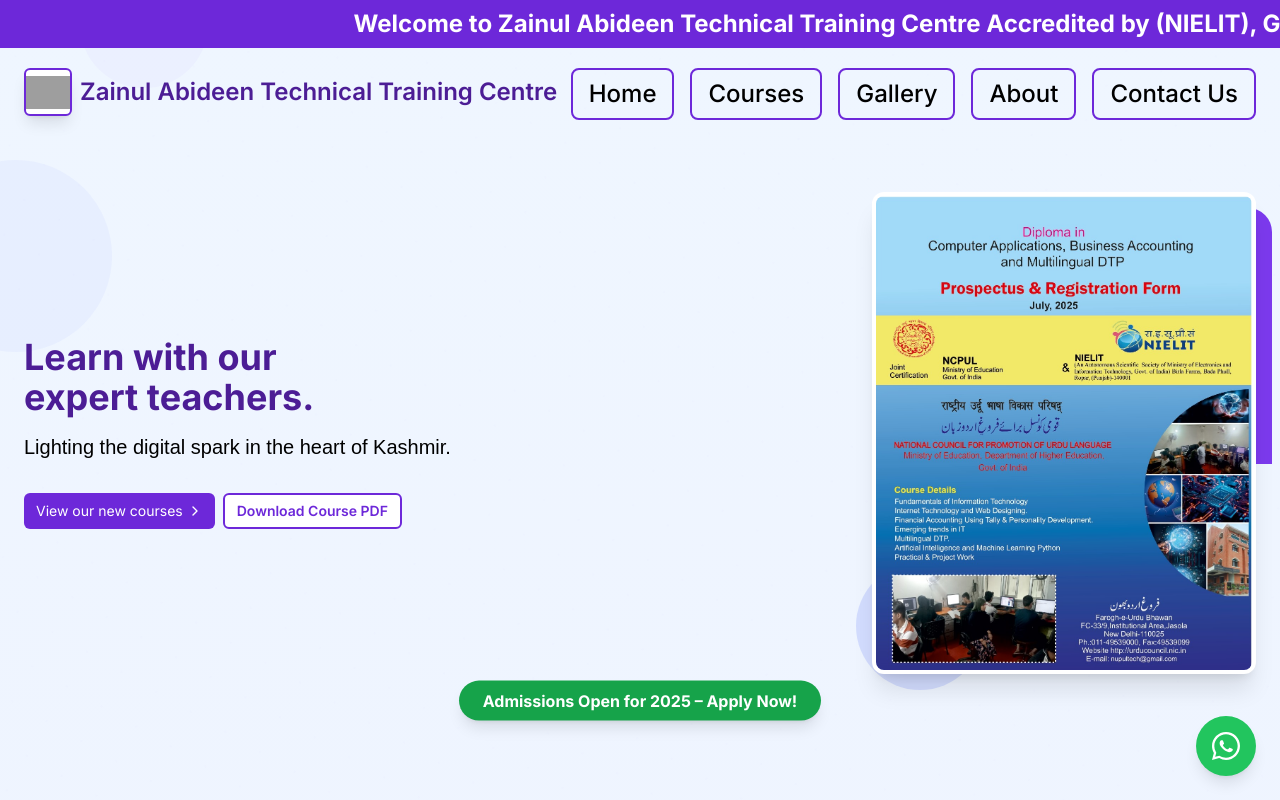
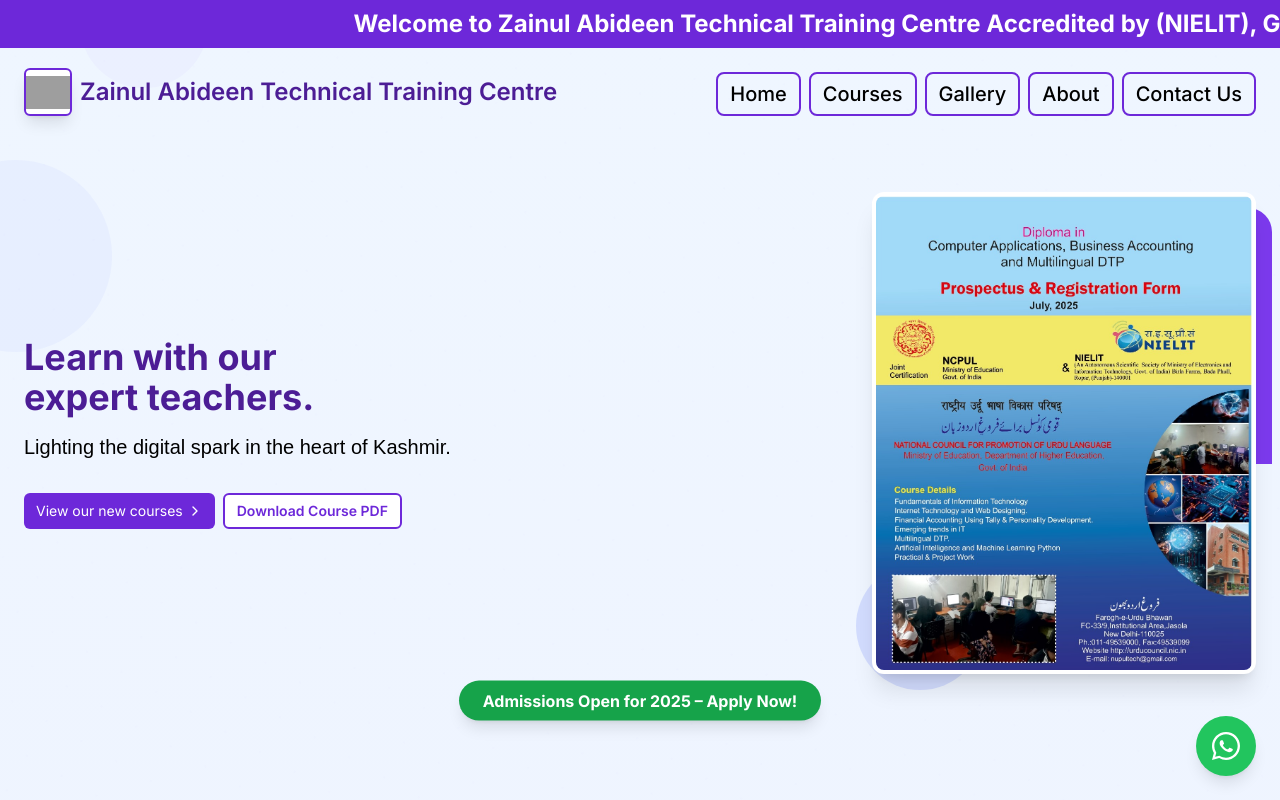
Before and after one commit to Salman-Allai/zainul-abideen, a React (Vite) app: page / in a window 1280 px wide. Shown: the top 800 px of the page. Built offline with nearby package versions, Linux system fonts and the light colour scheme; grey boxes are pictures that could not be loaded.

Commit message:
Make navbar buttons smaller and improve appearance

```diff
--- a/src/components/Navbar.tsx
+++ b/src/components/Navbar.tsx
@@ -59,34 +59,34 @@
           </div>
 
           {/* Desktop Navigation */}
-          <div className="hidden md:flex items-center space-x-2 sm:space-x-4">
+          <div className="hidden md:flex items-center space-x-1 sm:space-x-2">
             <Link
               to="/"
-              className="px-3 py-2 sm:px-4 sm:py-2 border-2 border-purple-700 text-black-700 rounded-lg text-base xs:text-lg sm:text-xl md:text-2xl font-medium hover:bg-purple-700 hover:text-white transition-colors"
+              className="px-2 py-1 sm:px-3 sm:py-1.5 border-2 border-purple-700 text-black-700 rounded-lg text-sm xs:text-base sm:text-lg md:text-xl font-medium hover:bg-purple-700 hover:text-white transition-colors"
             >
               Home
             </Link>
             <Link
               to="/courses"
-              className="px-3 py-2 sm:px-4 sm:py-2 border-2 border-purple-700 text-black-700 rounded-lg text-base xs:text-lg sm:text-xl md:text-2xl font-medium hover:bg-purple-700 hover:text-white transition-colors"
+              className="px-2 py-1 sm:px-3 sm:py-1.5 border-2 border-purple-700 text-black-700 rounded-lg text-sm xs:text-base sm:text-lg md:text-xl font-medium hover:bg-purple-700 hover:text-white transition-colors"
             >
               Courses
             </Link>
             <Link
               to="/gallery"
-              className="px-3 py-2 sm:px-4 sm:py-2 border-2 border-purple-700 text-black-700 rounded-lg text-base xs:text-lg sm:text-xl md:text-2xl font-medium hover:bg-purple-700 hover:text-white transition-colors"
+              className="px-2 py-1 sm:px-3 sm:py-1.5 border-2 border-purple-700 text-black-700 rounded-lg text-sm xs:text-base sm:text-lg md:text-xl font-medium hover:bg-purple-700 hover:text-white transition-colors"
             >
               Gallery
             </Link>
             <Link
               to="/about"
-              className="px-3 py-2 sm:px-4 sm:py-2 border-2 border-purple-700 text-black-700 rounded-lg text-base xs:text-lg sm:text-xl md:text-2xl font-medium hover:bg-purple-700 hover:text-white transition-colors"
+              className="px-2 py-1 sm:px-3 sm:py-1.5 border-2 border-purple-700 text-black-700 rounded-lg text-sm xs:text-base sm:text-lg md:text-xl font-medium hover:bg-purple-700 hover:text-white transition-colors"
             >
               About
             </Link>
             <Link
               to="/contact"
-              className="px-3 py-2 sm:px-4 sm:py-2 border-2 border-purple-700 text-black-700 rounded-lg text-base xs:text-lg sm:text-xl md:text-2xl font-medium hover:bg-purple-700 hover:text-white transition-colors"
+              className="px-2 py-1 sm:px-3 sm:py-1.5 border-2 border-purple-700 text-black-700 rounded-lg text-sm xs:text-base sm:text-lg md:text-xl font-medium hover:bg-purple-700 hover:text-white transition-colors"
             >
               Contact Us
             </Link>
```
